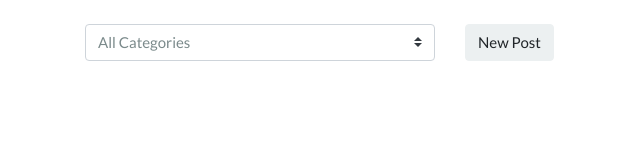
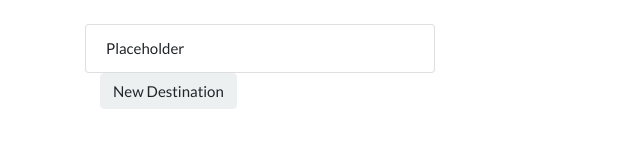
Before and after one commit to kddayhoff/Route-404, a website: page public/userdest.html in a window 1280 px wide. Shown: the whole page, without its empty margins (0-640 px from the left). Drawn offline with nearby package versions, Linux system fonts and the light colour scheme; no server answers.

Commit message:
update userdest html with placeholder

```diff
--- a/public/userdest.html
+++ b/public/userdest.html
@@ -15,17 +15,13 @@
   <div class="container">
     <div class="row mt-4">
       <div class="col-md-4">
-        <div class="form-group">
-          <select class="custom-select" id="category">
-            <option selected value="">All Categories</option>
-            <option value="Personal">Personal</option>
-            <option value="Product Review">Product Review</option>
-            <option value="Political">Political</option>
-          </select>
+        <ul class="list-group">
+         <li class="list-group-item">Placeholder</li>
+        </ul>
         </div>
       </div>
       <div class="col-md-2">
-        <a class="btn btn-light" href="/cms">New Post</a>
+        <a class="btn btn-light" href="/index">New Destination</a>
       </div>
     </div>
     <div class="row">
```
